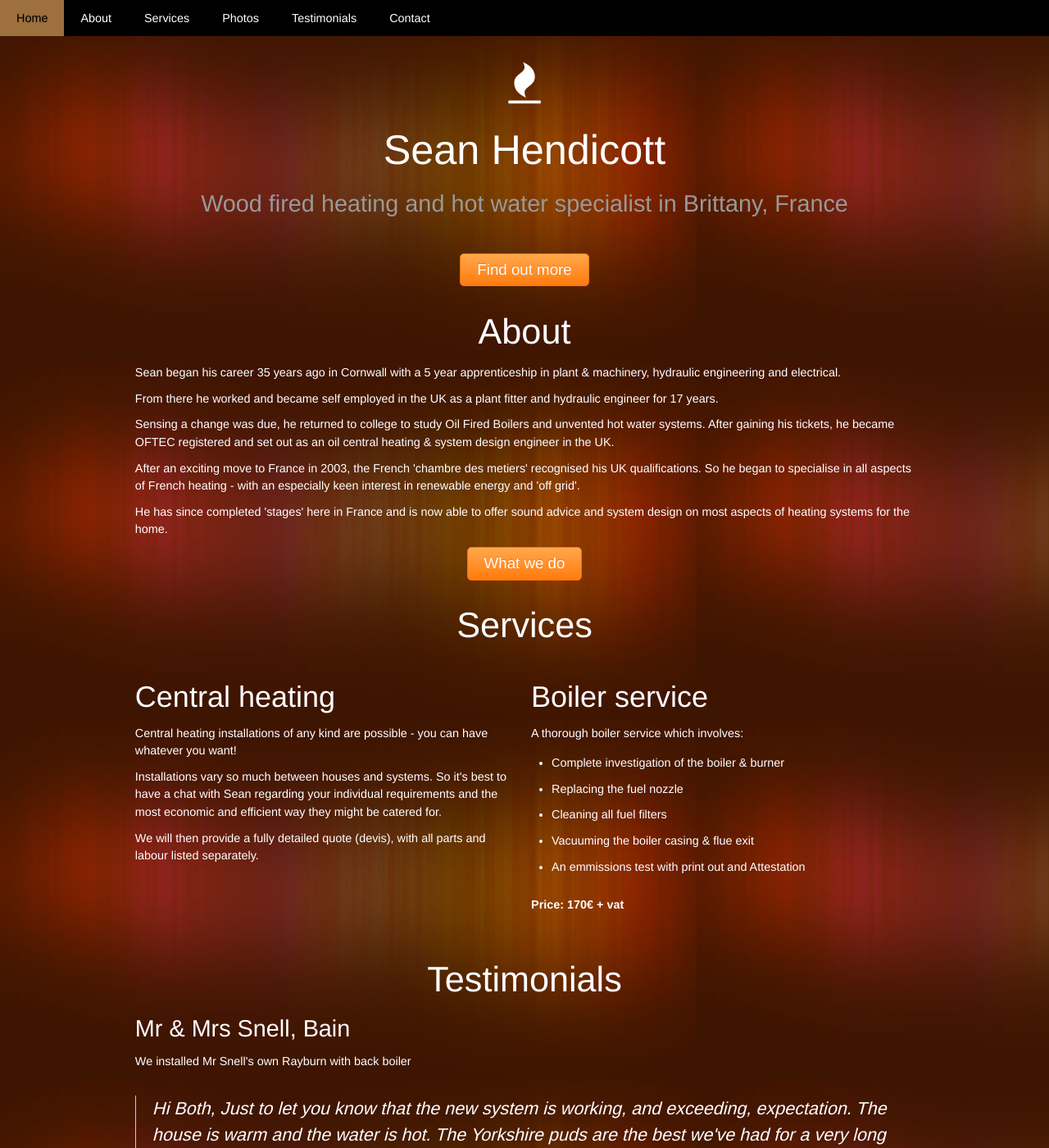
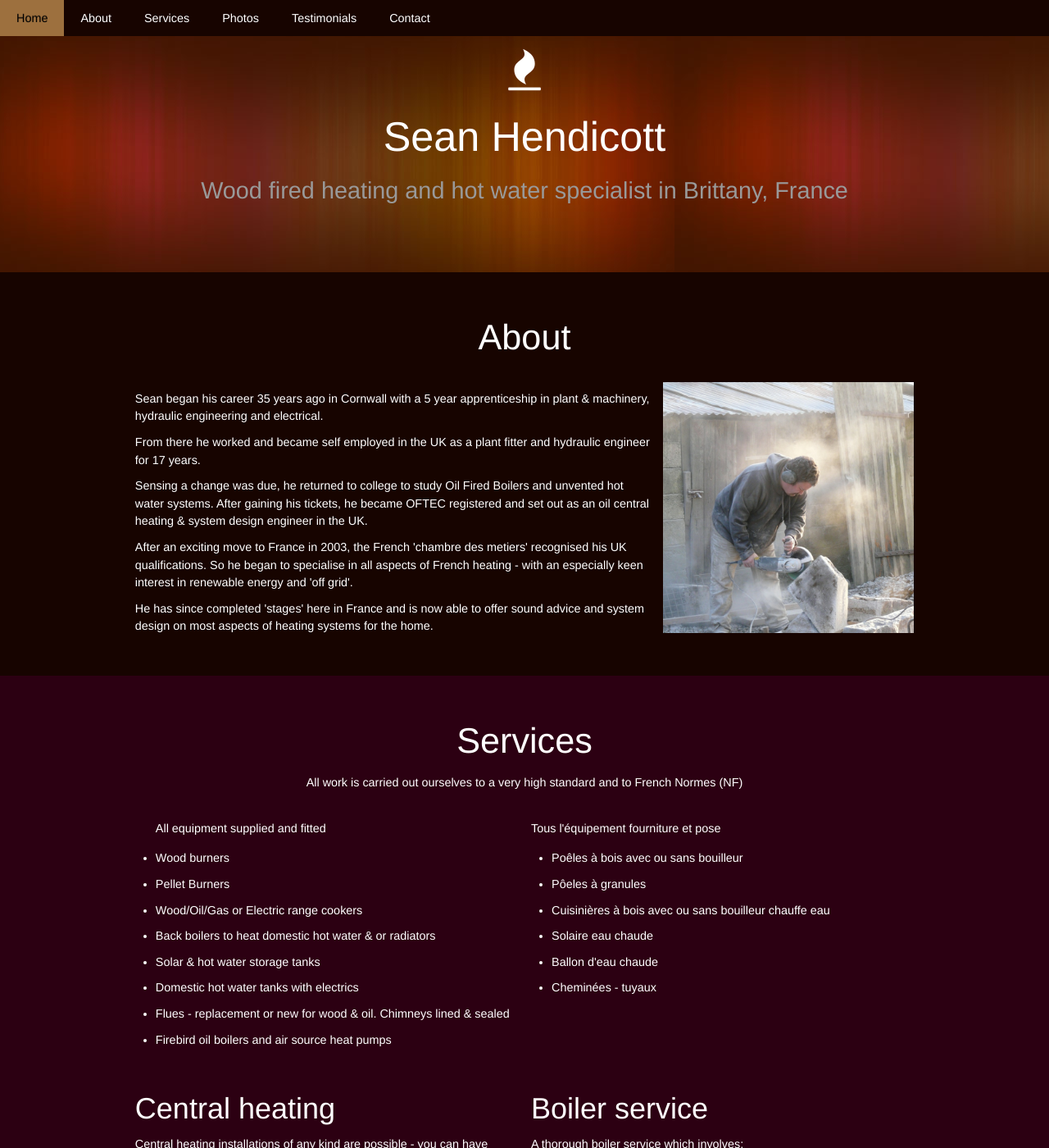
Before and after one commit to berthelemy/seanhendicott, a Jekyll site: the page built from index.md, in a window 1280 px wide and 1400 px high. Shown: the whole window at 82% size. Built offline with Jekyll 4.4.1, drawn with Linux system fonts in a browser that asks for light colours; nearby versions of some CDN libraries; some of the changed text lies outside the part shown.

Commit message:
Add content

```diff
--- a/_includes/footer.html
+++ b/_includes/footer.html
@@ -3,5 +3,6 @@
         <p>VAT/TVA No. FR 81 452 697 568</p>
         <p>Did you know if your property is 2 years old or more, you will more than likely qualify for a reduced rate VAT at 10%? But only if the work done is carried out by a registered French Artisan.</p>
             <p>We can give you full details on request.</p>
+            <p>copyright &copy;2020 Sean Hendicott</p>
     </div>
 </footer>
--- a/_layouts/default.html
+++ b/_layouts/default.html
@@ -20,31 +20,63 @@
 
         {% include navbar.html %}
 
-    <section id="banner">
+    <section id="banner" class="wide">
         <div class="col_12">
             <h1 class="center">
             <p><i class="fa fa-fire"></i></p>
             {{ site.title }}</h1>
             <h4 style="color:#999;margin-bottom:40px;" class="center">{{ site.description }}</h4>
-            <div class="center"><a class="button large orange" href="#services">Find out more</a></div>
         </div>
     </section>
-    <section id="about">
+    <section id="about" class="background1 wide">
         <div class="col_12">
             <h2 class="center">About</h2>
+        </div>
+
+        <div class="col_8">
+
             <p>Sean began his career 35 years ago in Cornwall with a 5 year apprenticeship in plant &amp; machinery, hydraulic engineering and electrical.</p>
             <p>From there he worked and became self employed in the UK as a plant fitter and hydraulic engineer for 17 years.</p>
             <p>Sensing a change was due, he returned to college to study Oil Fired Boilers and unvented hot water systems. After gaining his tickets, he became OFTEC registered and set out as an oil central heating &amp; system design engineer in the UK.</p>
             <p>After an exciting move to France in 2003, the French 'chambre des metiers' recognised his UK qualifications. So he began to specialise in all aspects of French heating - with an especially keen interest in renewable energy and 'off grid'.</p>
             <p>He has since completed 'stages' here in France and is now able to offer sound advice and system design on most aspects of heating systems for the home.</p>
-            <div class="center"><a class="button large orange" href="#services">What we do</a></div>
+        </div>
+        <div class="col_4">
+            <div class="square">
+                <img class="full-width squareImg" src="/assets/photos/sean/P1010637.jpeg" alt="Sean cutting stonework" />
+            </div>
         </div>
     </section>
-    <section id="services">
+    <section id="services" class="background2 wide">
         <div class="col_12">
             <h2 class="center">Services</h2>
+            <p class="center">All work is carried out ourselves to a very high standard and to French Normes (NF)</p>
         </div>
-
+        <div class="col_6">
+            <ul>
+            <p>All equipment supplied and fitted</p>
+                <li>Wood burners</li>
+                <li>Pellet Burners</li>
+                <li>Wood/Oil/Gas or Electric range cookers</li>
+                <li>Back boilers to heat domestic hot water &amp; or radiators</li>
+                <li>Solar &amp; hot water storage tanks</li>
+                <li>Domestic hot water tanks with electrics</li>
+                <li>Flues - replacement or new for wood &amp; oil. Chimneys lined &amp; sealed</li>
+                <li>Firebird oil boilers and air source heat pumps</li>
+            </ul>
+        </div>
+        <div class="col_6">
+            <p>Tous l'équipement fourniture et pose</p>
+            <ul>
+                <li>Poêles à bois avec ou sans bouilleur</li>
+                <li>Pôeles à granules</li>
+                <li>Cuisinières à bois avec ou sans bouilleur chauffe eau</li>
+                <li>Solaire eau chaude</li>
+                <li>Ballon d'eau chaude</li>
+                <li>Cheminées - tuyaux</li>
+            </ul>
+        </div>
+        <div class="clear"></div>
         <div class="col_6">
             <h3>Central heating</h3>
             <p>Central heating installations of any kind are possible - you can have whatever you want!</p>
@@ -64,90 +96,91 @@
             <p><strong>Price: 170&euro; + vat</strong></p>
         </div>
     </section>
-    <div class="col_12" id="photos">
-    </div>
-    <section id="testimonials">
+    <section id="photos" class="background1 wide">
+        <div class="col_12">
+            <h2 class="center">Photos</h2>
+            <div class="gallery center">
+                <a href="http://placehold.it/600x450/4D99E0/ffffff.png&text=600x450"><img src="http://placehold.it/100x100/4D99E0/ffffff.png&text=100x100" width="100" height="100" /></a>
+                <a href="http://placehold.it/600x450/75CC00/ffffff.png&text=600x450"><img src="http://placehold.it/100x100/75CC00/ffffff.png&text=100x100" width="100" height="100" /></a>
+                <a href="http://placehold.it/600x450/E49800/ffffff.png&text=600x450"><img src="http://placehold.it/100x100/E49800/ffffff.png&text=100x100" width="100" height="100" /></a>
+                <a href="http://placehold.it/600x450/E4247E/ffffff.png&text=600x450"><img src="http://placehold.it/100x100/E4247E/ffffff.png&text=100x100" width="100" height="100" /></a>
+                <a href="http://placehold.it/600x450/00C6E4/ffffff.png&text=600x450"><img src="http://placehold.it/100x100/00C6E4/ffffff.png&text=100x100" width="100" height="100" /></a>
+                <a href="http://placehold.it/600x450/E4DB0F/ffffff.png&text=600x450"><img src="http://placehold.it/100x100/E4DB0F/ffffff.png&text=100x100" width="100" height="100" /></a>
+                <a href="http://placehold.it/600x450/7400E4/ffffff.png&text=600x450"><img src="http://placehold.it/100x100/7400E4/ffffff.png&text=100x100" width="100" height="100" /></a>
+                <a href="http://placehold.it/600x450/C50000/ffffff.png&text=600x450"><img src="http://placehold.it/100x100/C50000/ffffff.png&text=100x100" width="100" height="100" /></a>
+            </div>
+            <ul class="slideshow">
+                <li><img src="http://placehold.it/550x350/4D99E0/ffffff.png&text=550x350" width="550" height="350" title="abc" /></li>
+                <li><img src="http://placehold.it/550x350/75CC00/ffffff.png&text=550x350" width="550" height="350" /></li>
+                <li><img src="http://placehold.it/550x350/E49800/ffffff.png&text=550x350" width="550" height="350" /></li>
+                <li><h3>Slide Anything</h3><p>Lorem ipsum dolor sit amet, consectetuer adipiscing elit,
+                sed diam nonummy nibh euismod tincidunt ut laoreet dolore magna aliquam erat volutpat.</p></li>
+            </ul>
+        </div>
+    </section>
+    <section id="testimonials" class="background3 wide">
         <div class="col_12">
             <h2 class="center">Testimonials</h2>
             <h4>Mr &amp; Mrs Snell, Bain</h4>
             <p>We installed Mr Snell's own Rayburn with back boiler</p>
 
             <blockquote>
-                <p>Hi Both, Just to let you know that the new system is working, and exceeding, expectation. The house is warm and the water is hot. The Yorkshire puds are the best we've had for a very long time. So a big thank you. With a bit of experimentation we're getting a grasp on how to tweak the system. All the best and thanks again - really improved our life here!</p>
+                <p>Hi Both, Just to let you know that the new system is working, and exceeding expectation. The house is warm and the water is hot. The Yorkshire puds are the best we've had for a very long time. So a big thank you. With a bit of experimentation we're getting a grasp on how to tweak the system. All the best and thanks again - really improved our life here!</p>
                 <p>John</p>
             </blockquote>
 
+            <h4>Mrs Anne Thompson, Rostrenen</h4>
+            <p>A fully automatic system with woodburner &amp; oil boiler</p>
 
+            <blockquote>
+                <p>Thank you for everything, never had so many windows and doors open in October it was so hot!</p>
+                <p>Regards Anne &amp; George
+            </blockquote>
 
+            <h4>Mr &amp; Mrs Alan &amp; Chloe Boyce, St Hernin</h4>
+            <p>We installed a Villager BH woodburner</p>
+            <blockquote>
+                <p>Hi Karen ( &amp; Sean!),</p>
+                <p>Massive thanks to both of you for organising our woodburner installation and for doing such a great job last week.</p>
+                <p>We lit it for the first time on Saturday and it was lovely. It looks magical and we were warm as toast.</p>
+                <p>It really makes our cottage seem like a proper home now and I'm sure we'll be getting tons of use from it in the future.</p>
+                <p>It's been a pleasure working with both of you in getting it put in and we wanted to say how grateful both of us are.</p>
+                <p>All the best!</p>
+                <p>Chloe</p>
+            </blockquote>
 
-Mrs Anne Thompson, Rostrenen 26/10/14 - a fully automatic system with woodburner & oil boiler
-
-Thankyou for everything, never had so many windows and doors open in October it was so hot!
-
-Regards Anne & George
-
-
-
-Mr Alan & Chloe Boyce, Holiday home @ St Hernin
- A Villager BH woodburner was installed
-
-'Hi Karen ( & Sean!)
-
-Massive thanks to both of you for organising our woodburner installation and for doing such a great job last week.
-
-We lit it for the first time on Saturday and it was lovely. It looks magical and we were warm as toast.
-
-It really makes our cottage seem like a proper home now and i'm sure we'll be getting tons of use from it in the future.
-
-It's been a pleasure working with both of you in getting it put in and we wanted to say how grateful both of us are.
-
-All the best!
-
-Chloe'
-
-
-
-Mrs Sue Gilbert, Le Petit Moulin, Huelgoat
-
-Where we installed a Cashin V8 woodburner (below) & altered the central heating system......
-
- 'Hi Karen and Sean,
- Please find attached the photo of the Wood Burner as promised.
- It is marvellous, we aren't dreading the Winter this year!
- Central heating also great now, not that we need it much anymore as the Wood Burner is so efficient!
- We are absolutely delighted with the Wood Burner, it's so easy to use, hardly uses any fuel and we are SO warm. All in all it is fantastic.
- Thank you so much for the very efficient way you have dealt with all this for me, it's been a pleasure doing business with you, and Sean is a Genius!
-
-All the best and thanks again for everything,
-Sue'
-
-
-Mr & Mrs Ian & Gail Trew, Rostrenen
-
-We would just like to share our joy with you; we have today received a cheque from the tax office for 1507€ our Credit D'Impot for the woodburner etc.
-
-Many thanks for all your help in providing all the relevant paperwork to enable us to make our tax credit claim. I have to say I didnt think it would be that easy!
-
-Happy Plumbing!
-
-Ian & Gail Trew
-
-p.s we are only sharing our joy with you, not the loot!!
-
-
-
- Mr & Mrs Dave Middleton, Duault
-
-They had a Villager Puffin in a wooden built house, necessitating a complete new installation of an insulated flue...see photos & email received below.
-
-'Thanks again to Sean for the fire job, Dave was very pleased when he came home with it. I will certainly recommend Sean if anyone asks me, also we will be contacting Sean for a digging job later near summer which I discussed with him while he was here. Also could you send us any info on wind turbines as Dave is interested in having one. Many thanks again.'
-
-Dave & Davina
+                <h4>Mrs Sue Gilbert, Huelgoat</h4>
+                <p>We installed a Cashin V8 woodburner &amp; altered the central heating system</p>
+                <blockquote>
+                    <p>Hi Karen and Sean,</p>
+                    <p>Please find attached the photo of the Wood Burner as promised.</p>
+                    <p>It is marvellous, we aren't dreading the Winter this year!</p>
+                    <p>Central heating also great now, not that we need it much anymore as the Wood Burner is so efficient!</p>
+                    <p>We are absolutely delighted with the Wood Burner, it's so easy to use, hardly uses any fuel and we are SO warm. All in all it is fantastic.</p>
+                    <p>Thank you so much for the very efficient way you have dealt with all this for me, it's been a pleasure doing business with you, and Sean is a Genius!</p>
+                    <p>All the best and thanks again for everything,</p>
+                    <p>Sue'</p>
+                </blockquote>
+                <h4>Mr &amp; Mrs Ian &amp; Gail Trew, Rostrenen</h4>
+                <blockquote>
+                    <p>We would just like to share our joy with you; we have today received a cheque from the tax office for 1507€ our Credit D'Impot for the woodburner etc.</p>
+                    <p>Many thanks for all your help in providing all the relevant paperwork to enable us to make our tax credit claim. I have to say I didnt think it would be that easy!</p>
+                    <p>Happy Plumbing!</p>
+                    <p>Ian &amp; Gail Trew</p>
+                    <p>PS. We are only sharing our joy with you, not the loot!!</p>
+                </blockquote>
+                <h4>Mr & Mrs Dave Middleton, Duault</h4>
+                <p>We installed a Villager Puffin in a wooden built house, necessitating a complete new installation of an insulated flue.</p>
+                <blockquote>
+                    <p>Thanks again to Sean for the fire job. Dave was very pleased when he came home with it. I will certainly recommend Sean if anyone asks me, also we will be contacting Sean for a digging job later near summer which I discussed with him while he was here. Also could you send us any info on wind turbines as Dave is interested in having one. Many thanks again.</p>
+                    <p>Dave &amp; Davina</p>
+                </blockquote>
         </div>
     </section>
     <div class="col_12" id="contact">
     </div>
     {% include footer.html %}
 </div> <!-- End Grid -->
+{% include javascripts.html %}
 </body>
 </html>
--- a/assets/style.css
+++ b/assets/style.css
@@ -15,13 +15,14 @@
 
 html {
 	scroll-behavior: smooth;
+	overflow-x: hidden;
 }
 
 section::before {
   display: block;
   content: " ";
-  margin-top: -55px;
-  height: 55px;
+  margin-top: -45px;
+  height: 45px;
   visibility: hidden;
   pointer-events: none;
 }
@@ -54,6 +55,11 @@ font-family: "Arimo", arial, verdana, sans-serif;
 
 blockquote{
 font-family: "Arimo", arial, verdana, sans-serif;
+font-size: 1em;
+}
+
+section {
+	overflow: hidden;
 }
 
 /*---------------------------------
@@ -63,7 +69,7 @@ body{
 margin:0;
 padding:0 0 0 0;
 color:#fff;
-background:#efefef url(images/orangelogo.jpg);
+overflow-x: hidden;
 font:normal 0.9em/150% 'Arimo', arial, verdana, sans-serif;
 text-shadow: 0 0 1px transparent; /* google font pixelation fix */
 }
@@ -106,7 +112,7 @@ background:#fff;
 
 .menu {
 	background: none;
-	background-color: #000;
+	background-color: #170400;
 	border: none;
 }
 
@@ -126,7 +132,39 @@ background:#fff;
 }
 
 #banner {
-	margin-top: 50px;
+	margin-top: 2px;
+
+	background:#efefef url(images/orangelogo.jpg);
+}
+
+.background1 {
+	background-color: #170400;
+}
+
+.background2 {
+	background-color: #2C0012;
+}
+
+.background3 {
+	background-color: #9D703E;
+}
+
+.square {
+	position: relative;
+	width: 100%;
+	padding-bottom: 100%;
+	overflow: hidden;
+}
+
+.squareImg {
+	position: absolute;
+}
+
+.wide {
+	margin-left:-9999rem;
+	margin-right:-9999rem;
+  /* add back negative margin value */
+  padding: 2rem 9999rem;
 }
 
 /* NAV BAR*/
```
Also changed, not shown: _includes/javascripts.html (added, +14 -0 lines), assets/photos/sean/P1010637.jpeg (added).
